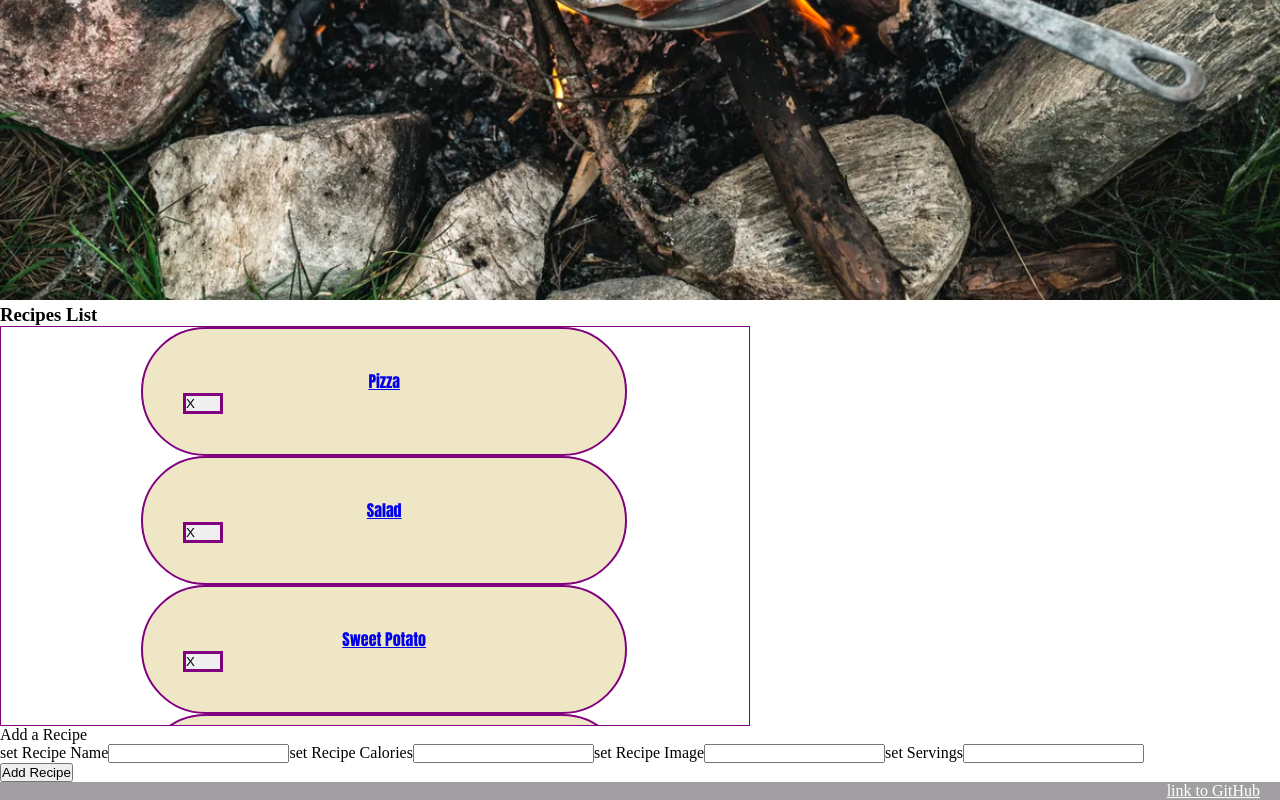
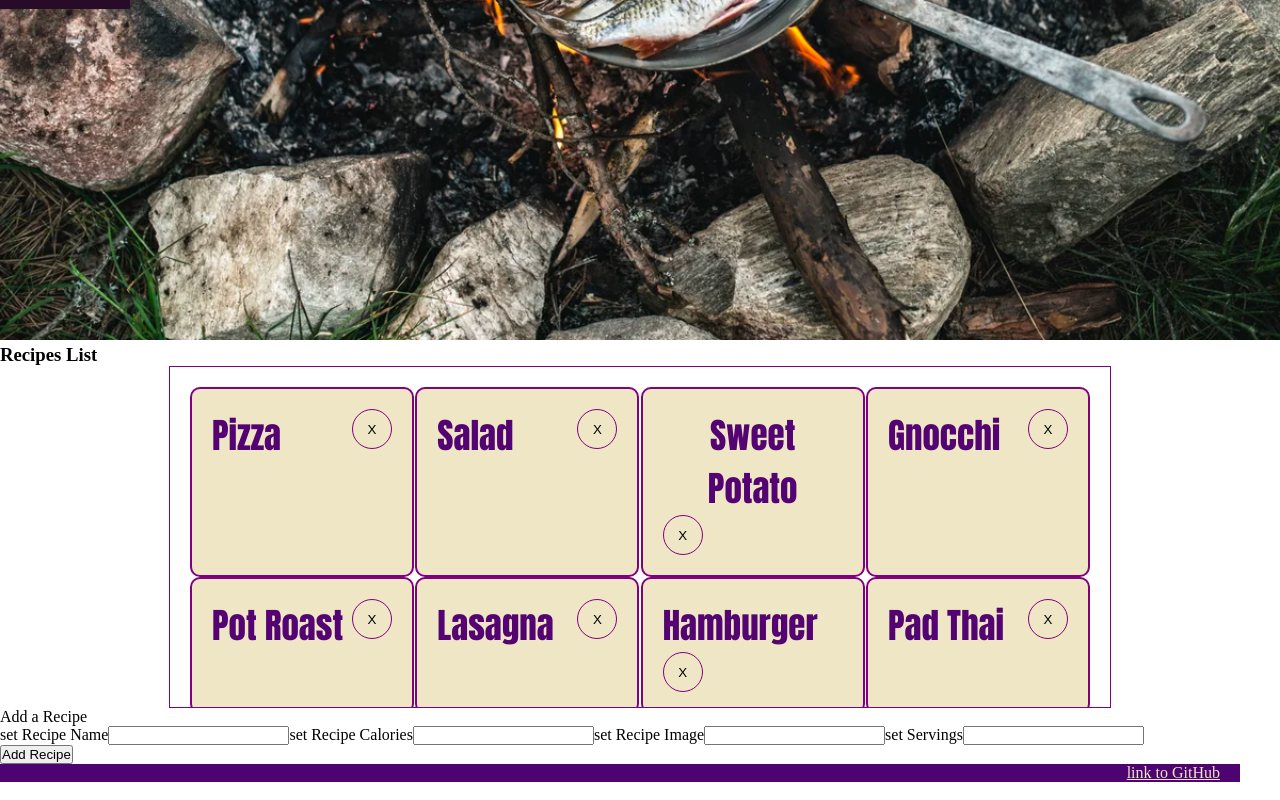
Before and after one commit to BarbaraLan/mini-project-2, a React (Vite) app: page / in a window 1280 px wide. Shown: the part 591-1391 px from the top of the page. Built offline with nearby package versions, Linux system fonts and the light colour scheme.

Commit message:
day5 css some done

```diff
--- a/src/App.css
+++ b/src/App.css
@@ -1,39 +1,46 @@
-
 * {
   padding: 0px;
   margin: 0px;
-  box-sizing: border-box;
+
 
 
 }
 
 .image1 {
   width: 100%;
+  background-size: cover;
+
 }
 
 
 
+
+
 #navbar {
+  /* When I add to NavBar.css it crashes
+  /* and when do .navbar the logo is large
   /* Ensure the navbar is displayed on top */
-  z-index: 1000; /* Adjust the z-index value as needed */
+  z-index: 1000;
+  /* Adjust the z-index value as needed */
   height: 40px;
   display: flex;
- flex-direction: row;
- justify-content: space-between;
+  /*flex-direction: column; justify-content: space-between;
   padding: 0px 20px;
   position: fixed;
   top: 0%;
- width: 100%;
+  width: 1200px;
   background-color: rgb(40, 11, 40);
- color: rgb(231, 229, 164);
+  color: rgb(231, 229, 164); */
 }
+
+
 
 
 .footer {
   padding: 0px 20px;
-  width: 100%;
-  background-color:rgb(161, 159, 162);
-  color: white;
+  width: 1200px;
+  background-color: rgb(77, 4, 113);
+  color: rgb(238, 230, 196);
   display: flex;
   flex-direction: row-reverse;
   position: static;
@@ -43,6 +50,7 @@
 
 .logo {
   height: 6em;
+  display: flex;
   padding: 1.5em;
   will-change: filter;
   transition: filter 300ms;
@@ -53,6 +61,7 @@
 .logo:hover {
   filter: drop-shadow(0 0 2em #646cffaa);
 }
+
 .logo.react:hover {
   filter: drop-shadow(0 0 2em #61dafbaa);
 }
@@ -61,6 +70,7 @@
   from {
     transform: rotate(0deg);
   }
+
   to {
     transform: rotate(360deg);
   }
--- a/src/components/RecipesList.css
+++ b/src/components/RecipesList.css
@@ -1,41 +1,70 @@
+/* Common styles for recipe card and container */
 .recipe-card {
     display: flex;
-background-color: rgb(238, 230, 196);
-color: rgb(90, 90, 90);
-flex-direction: column;
-width: 80%;
-border-radius: 70px;
-padding: 40px ;
-justify-content: space-between;
-border: 2px solid purple;
-text-align: center;
-font-family:Impact, Haettenschweiler, 'Arial Narrow Bold', sans-serif;
+    flex-wrap: wrap;
+    width: 180px;
+    height: auto; /* Adjusted for variable content */
+    justify-content: space-between;
+    padding: 20px; /* Reduced padding for better appearance */
+    border: 2px solid purple;
+    border-radius: 10px; /* Reduced border radius */
+    background-color: rgb(238, 230, 196);
+    color: rgb(90, 90, 90);
+    text-align: center;
+    font-family: Impact, Haettenschweiler, 'Arial Narrow Bold', sans-serif;
 }
 
 .recipes-container {
     display: flex;
-    width: 750px;
-    height: 400px;
+    flex-wrap: wrap;
+    width: 900px; /* Adjusted to fill available space */
+    max-width: 1200px; /* Added max-width for better responsiveness */
+    height: 300px; /* Adjusted for variable content */
     list-style: none;
-    padding-left: 140px;
+    padding: 20px; /* Adjusted padding for better appearance */
+    margin: 0 auto; /* Center the container horizontally */
     justify-content: space-between;
-    flex-direction: column;
     border: 1px solid purple;
     overflow-y: auto;
+}
+
+/* Additional styling for headings */
+.recipe-card h3 {
+    /* Add specific styles if needed */
 
 }
 
-.h3 {
-
-}
-
-h4 {
+.recipe-card h4 {
     background-color: rgb(238, 230, 196);
 }
 
+
+
 .btn {
     width: 40px;
+    height: 40px;
     display: flex;
-    border: 3px solid purple;
+    justify-content: center; /* Center button content */
+    align-items: center; /* Center button content */
+    border: 1px solid purple;
+    border-radius: 50%; /* Rounded button */
+    background-color: transparent; /* Transparent background */
+    cursor: pointer; /* Add cursor pointer on hover */
+}
 
+/* Optional: Add hover effect on button */
+.btn:hover {
+    background-color: purple;
+    color: rgb(238, 230, 196);
 }
+
+/* Set the default color for links */
+.recipe-card a {
+    color: rgb(83, 4, 114);
+    text-decoration: none; /* Remove underlines */
+}
+
+/* Change the color of visited links to cream */
+.recipe-card a:visited {
+    color: cream;
+}
--- a/src/components/Sidebar.css
+++ b/src/components/Sidebar.css
@@ -1,14 +1,14 @@
 #sideBar {
     z-index: 999; /* Adjust the z-index value to be lower than the navbar */
     box-sizing: border-box;
-    height: 447px;
+    height: 600px;
     width: 130px;
     background-color: rgb(40, 11, 40);
-    text-align: end;
+    text-align:end;
 
     display: flex;
-    flex-direction: row-reverse;
     position: fixed;
+    flex-direction: column;
     top: 0;
     left: 0;
     align-items: center;
@@ -25,5 +25,9 @@ h5 {
     font-family: 'Franklin Gothic Medium', 'Arial Narrow', Arial, sans-serif;
     font-size: 30px;
 
+}
 
+h4 {
+
+   font-size: 35px;
 }
--- a/src/components/form.css
+++ /dev/null
@@ -1,6 +0,0 @@
-.form {
-    background-color: purple;
-    color: white;
-    display: flex;
-    padding: 10px 10px;
-}
--- /dev/null
+++ b/src/components/recipeCard.css
@@ -0,0 +1,4 @@
+#recipe-card {
+
+
+}
```
Also changed, not shown: src/assets/fish.png (added), src/components/Footer.css (added), src/components/NavBar.css (added), src/components/dash.css (added). Lines whose indentation alone changed are shown as unchanged.
